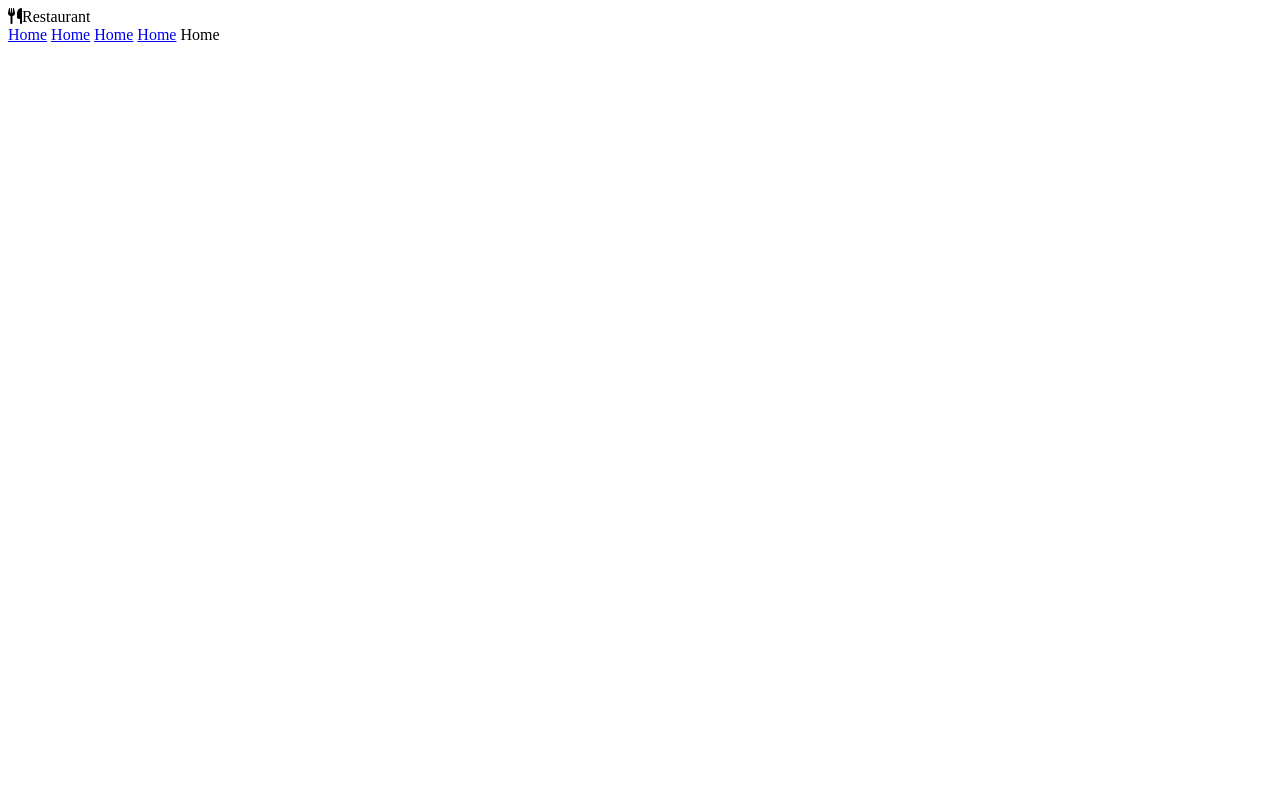
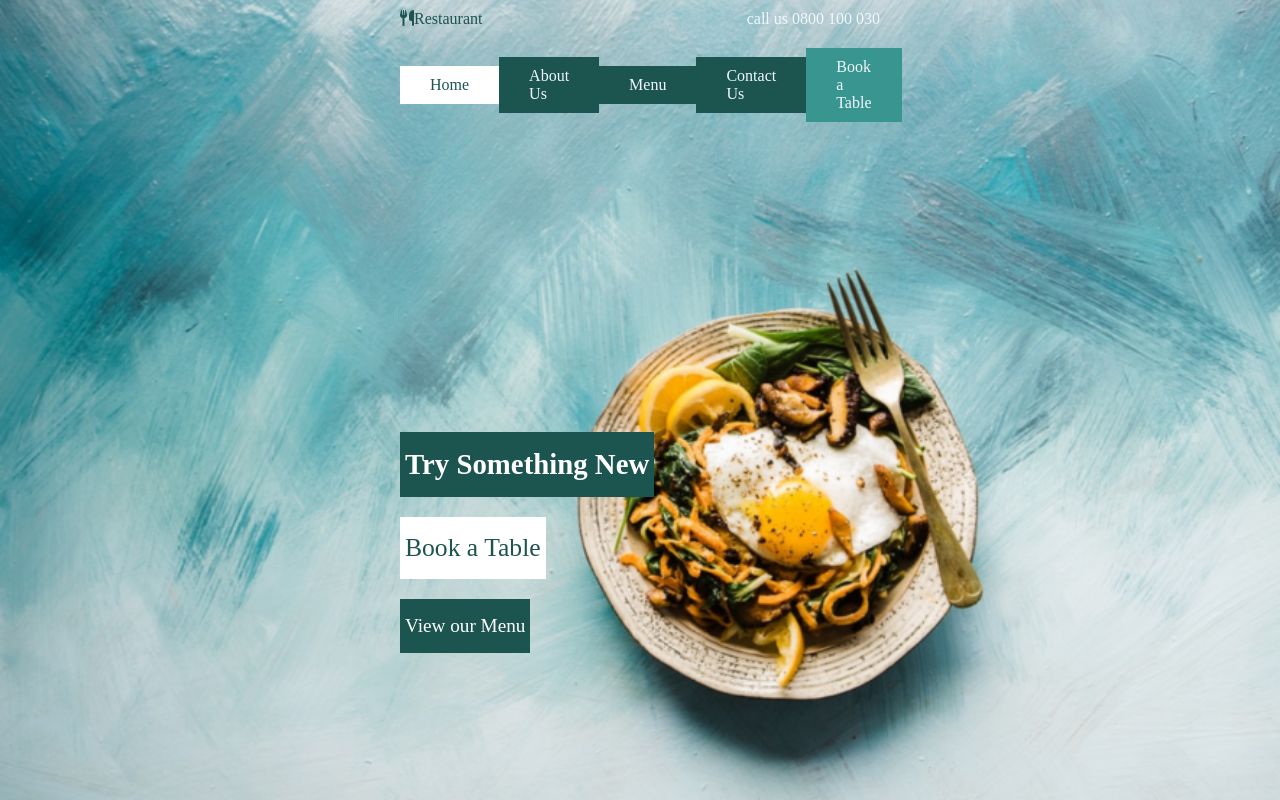
Before and after one commit to Muhammad-bilal-ai/restaurant-app, a plain HTML site: page index.html in a window 1280 px wide. Drawn offline with Linux system fonts and the light colour scheme.

Commit message:
UI markup and styling the landing page

```diff
--- a/index.html
+++ b/index.html
@@ -3,22 +3,36 @@
   <head>
     <meta charset="UTF-8" />
     <meta name="viewport" content="width=device-width, initial-scale=1.0" />
-    <link rel=stylesheet" href="style.css" />
-    <script src="https://kit.fontawesome.com/ec525d2683.js" crossorigin="anonymous"></script>
+    <link rel="stylesheet" href="style.css" />
+    <script
+      src="https://kit.fontawesome.com/ec525d2683.js"
+      crossorigin="anonymous"
+    ></script>
     <title>restaurant app</title>
   </head>
-  <body>
+  <body class="body">
+    <!--== header ==-->
     <header>
-<div class="navbar1">
-<div class="logo"><i class="fa-solid fa-utensils"></i>Restaurant</div>
-</div>
-
-<div class="navbar2">
-<a href="#" class="active">Home</a>
-<a href="#" class="navlink">Home</a>
-<a href="#" class="navlink">Home</a>
-<a href="#" class="navlink">Home</a>
-<a class="highlight">Home</a>
-</div>
-  </header></body>
+      <!-- 1st nav -->
+        <div class="nav">
+          <div class="logo"><i class="fa-solid fa-utensils"></i>Restaurant</div>
+          <div><a>call us 0800 100 030</a></div>
+        </div>
+    <!-- 2nd nav -->
+        <div class="nav second-nav">
+          <a href="#" class="active">Home</a>
+          <a href="#" class="navlink">About Us</a>
+          <a href="#" class="navlink">Menu</a>
+          <a href="#" class="navlink">Contact Us</a>
+          <a href="#" class="highlight">Book a Table</a>
+        </div>
+      </div>
+      <!-- == content == -->
+      <div class="content">
+        <h3>Try Something New</h3>
+        <a class="white-link" href="#">Book a Table</a>
+        <a class="teal-link" href="#">View our Menu</a>
+      </div>
+    </header>
+  </body>
 </html>
--- a/style.css
+++ b/style.css
@@ -0,0 +1,69 @@
+* {
+  margin: 0;
+  padding: 0;
+  box-sizing: border-box;
+}
+
+header {
+  min-height: 100vh;
+  background-image: url("restaurant.png");
+  background-size: cover;
+  background-repeat: no-repeat;
+  background-position: center;
+  padding: 0px 400px;
+}
+a {
+  color: aliceblue;
+  text-decoration: none;
+  padding: 0px;
+}
+.nav {
+  padding: 10px 0px;
+  display: flex;
+  justify-content: space-between;
+  align-items: center;
+  font-size: 1rem;
+}
+.logo {
+  color: rgb(28, 84, 80);
+}
+.second-nav a {
+  background-color: rgb(28, 84, 80);
+  width: 100%;
+  padding: 10px 30px;
+}
+.white-link {
+  background-color: white;
+  color: rgb(28, 84, 80);
+  padding: 16px 5px;
+  font-size: 1.6rem;
+}
+.teal-link {
+  background-color: rgb(28, 84, 80);
+  color: white;
+  padding: 16px 5px;
+  font-size: 1.2rem;
+  display: inline-block;
+}
+.active {
+  background-color: white !important;
+  color: rgb(28, 84, 80);
+}
+.highlight {
+  background-color: rgb(57, 149, 143) !important;
+}
+.content {
+  margin-top: 300px;
+  display: flex;
+  flex-direction: column;
+  align-items: flex-start;
+  justify-content: flex-start;
+  gap: 20px;
+}
+.content h3 {
+  background-color: rgb(28, 84, 80);
+  font-size: 1.8rem;
+  color: white;
+  padding: 16px 5px;
+  display: block;
+}
```
Also changed, not shown: restaurant.png (added).
